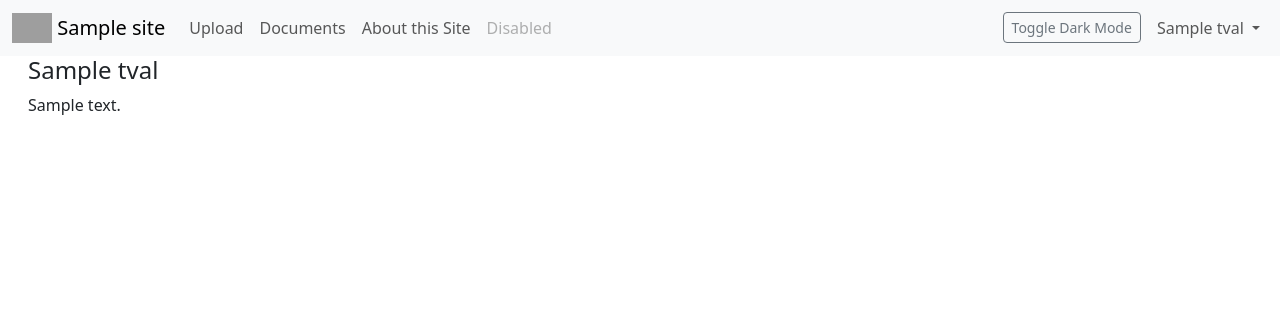
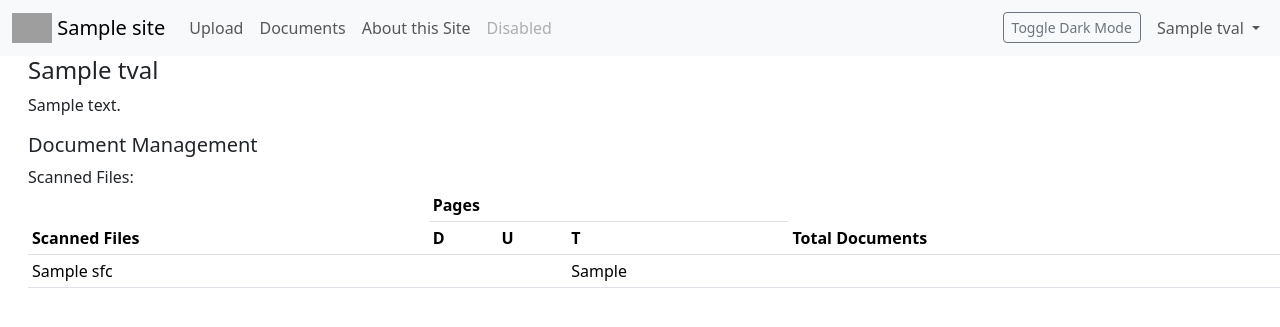
Before and after one commit to scriscuoli/flask_docs, a Flask app: template home/templates/home/home.html in a window 1280 px wide. Shown: the top 327 px of the page. Run offline with Flask 3, Linux system fonts and the light colour scheme; the template is opened without the code that fills it: most values are stand-ins (such as "Sample title", 1, 10 or a date in 2020); some libraries are stand-ins or nearby versions; grey boxes are pictures that could not be loaded.

Commit message:
db stuff

```diff
--- a/home/templates/home/home.html
+++ b/home/templates/home/home.html
@@ -1,4 +1,27 @@
 {% extends "base.html" %}
 {% block content %}
+<h5>Document Management</h5>
 
+<div>Scanned Files: </span>
+<table class="table table-hover table-responsive table-sm">
+  <thead class="thead-dark">
+    <tr>
+      <th rowspan="2" >Scanned Files</th>
+      <th colspan="3" >Pages</th>
+      <th rowspan="2" >Total Documents</th>
+    </tr>
+    <tr>
+        <th>D</th><th>U</th><th>T</th>
+    </tr>
+  </thead>
+  <tbody>
+    <tr>
+      <td>{{ summary['sfc'] }}</td>
+      <td>&nbsp;</td>
+      <td>&nbsp;</td>
+      <td>{{ summary['pc'] }}</td>
+      <td>&nbsp;</td>
+    </tr>
+  </tbody>
+</table>
 {% endblock %}
```
Also changed, not shown: home/home.py (+7 -1 lines), home/query.py (added, +22 -0 lines).
